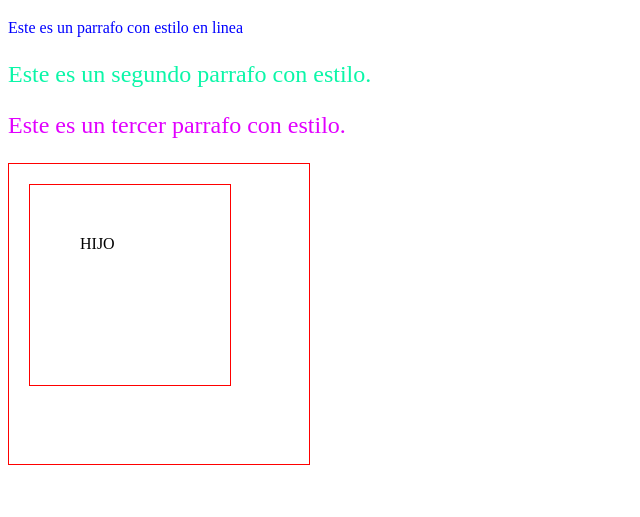
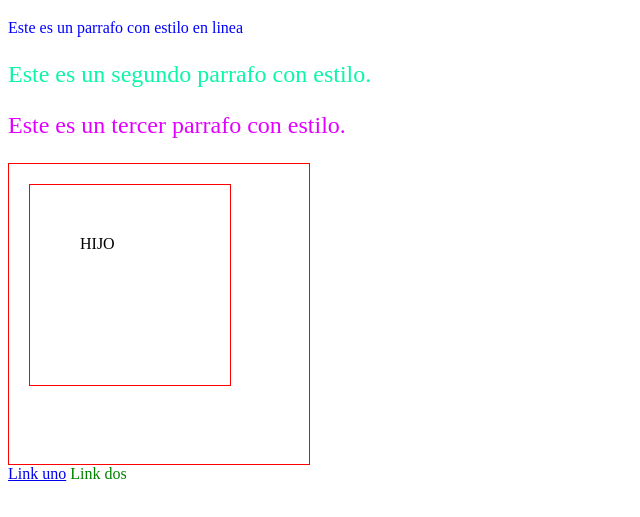
Before and after one commit to mapal-unilibre/modulo8, a plain HTML site: page index.html in a window 1280 px wide. Shown: the part 61-578 px from the top of the page, without its empty margins (0-640 px from the left). Drawn offline with Linux system fonts and the light colour scheme.

Commit message:
Feature: se agrega el estilo por atributo, se toma de ejemplo la etiqueta 'a' con propiedad 'target'

```diff
--- a/index.html
+++ b/index.html
@@ -3,6 +3,12 @@
     <head>
         <title>Introducción a CSS</title>
         <link rel="stylesheet" href="style.css">
+        <style>
+            a[target="_blank"]{
+                color: green;
+                text-decoration: none;
+            }
+        </style>
     </head>
     <body>
         <h1>Esta es un tiulo con estilo en linea</h1>
@@ -18,5 +24,7 @@
         <div class="borde-todos" id="padre">
             <div class="borde-todos" id="hijo">HIJO</div>
         </div>
+        <a href="https:www.google.com.co">Link uno</a>
+        <a href="https:www.google.com.co" target="_blank">Link dos</a>
     </body>
 </html>
```
